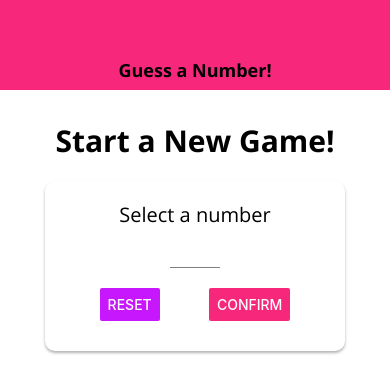
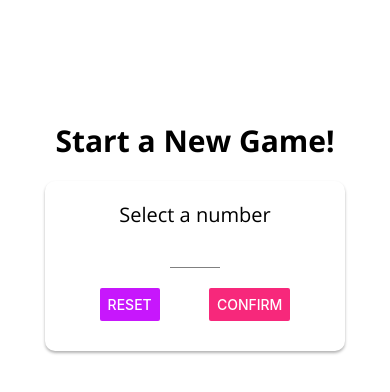
Before and after one commit to adfharrison/RN-guess-a-number, a React Native app: screen / in a window 390 px wide. Shown: the top 392 px of the page. Built offline with nearby package versions, Linux system fonts and the light colour scheme.

Commit message:
final commit

```diff
--- a/App.js
+++ b/App.js
@@ -1,6 +1,6 @@
 import { StatusBar } from 'expo-status-bar';
 import React, { useState, useEffect } from 'react';
-import { StyleSheet, View } from 'react-native';
+import { StyleSheet, View, SafeAreaView } from 'react-native';
 import Header from './components/header';
 import StartGameSCreen from './screens/startGameScreen';
 import GameScreen from './screens/gameScreen';
@@ -60,10 +60,10 @@ export default function App() {
   }
 
   return (
-    <View style={styles.screen}>
+    <SafeAreaView style={styles.screen}>
       <Header title={'Guess a Number!'} />
       {content}
-    </View>
+    </SafeAreaView>
   );
 }
 
--- a/components/header.js
+++ b/components/header.js
@@ -1,10 +1,18 @@
 import React from 'react';
-import { StyleSheet, View, Text } from 'react-native';
+import { StyleSheet, View, Text, Platform } from 'react-native';
 import Colors from '../constants/colors';
 
 const Header = (props) => {
   return (
-    <View style={styles.header}>
+    <View
+      style={{
+        ...styles.header,
+        ...Platform.select({
+          ios: styles.headerIos,
+          android: styles.headerAndroid,
+        }),
+      }}
+    >
       <Text style={styles.headerTitle}>{props.title}</Text>
     </View>
   );
@@ -15,12 +23,21 @@ const styles = StyleSheet.create({
     width: '100%',
     height: 90,
     paddingTop: 50,
-    backgroundColor: Colors.primary,
+
     alignItems: 'center',
     justifyContent: 'center',
   },
+
+  headerIos: {
+    backgroundColor: 'white',
+    borderBottomColor: '#ccc',
+    borderBottomWidth: 1,
+  },
+  headerAndroid: {
+    backgroundColor: Colors.primary,
+  },
   headerTitle: {
-    color: 'black',
+    color: Platform.OS === 'ios' ? Colors.primary : 'white',
     fontSize: 18,
     fontFamily: 'open-sans-bold',
   },
--- a/components/mainButton.js
+++ b/components/mainButton.js
@@ -1,16 +1,29 @@
 import React from 'react';
-import { StyleSheet, View, Text, TouchableOpacity } from 'react-native';
+import {
+  StyleSheet,
+  View,
+  Text,
+  TouchableOpacity,
+  TouchableNativeFeedback,
+  Platform,
+} from 'react-native';
 import Colors from '../constants/colors';
 import Fonts from '../constants/fonts';
 import fonts from '../constants/fonts';
 
 const MainButton = (props) => {
+  let ButtonComponent = TouchableOpacity;
+
+  if (Platform.OS === 'android ') {
+    ButtonComponent = TouchableNativeFeedback;
+  }
+
   return (
-    <TouchableOpacity onPress={props.onPress} activeOpacity={0.6}>
+    <ButtonComponent onPress={props.onPress} activeOpacity={0.6}>
       <View style={styles.button}>
         <Text style={styles.buttonText}>{props.children}</Text>
       </View>
-    </TouchableOpacity>
+    </ButtonComponent>
   );
 };
 
```
